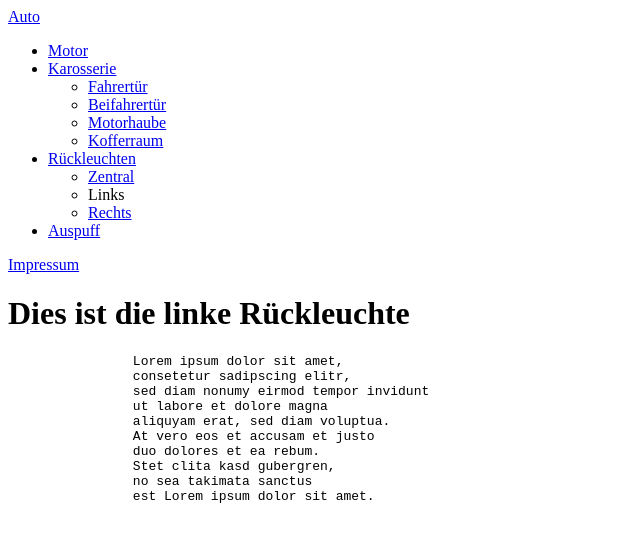
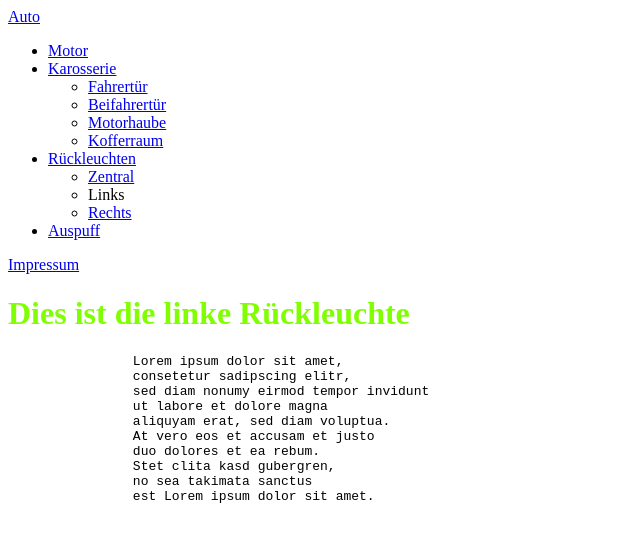
Before and after one commit to marmo1/webtech, a plain HTML site: page html/links.html in a window 1280 px wide. Shown: the whole page, without its empty margins (0-640 px from the left). Drawn offline with Linux system fonts and the light colour scheme; files that its build step writes are made by us from their sources.

Commit message:
update marmo

```diff
--- a/html/links.html
+++ b/html/links.html
@@ -3,6 +3,8 @@
 	<head>
 		<meta charset="utf-8">
 		<title>Linke Rückleuchte</title>
+		<link rel="stylesheet" type="text/css" href="main.css">
+		<link rel="script" href="main.js">
 	</head>
 	<body>
 		<nav>
--- /dev/null
+++ b/main.css
@@ -0,0 +1,7 @@
+/*  GENERALL STUFF */
+h1{
+    color: chartreuse;
+}
+
+
+/* SITE'S*/
```
Also changed, not shown: html/auspuff.html (+2 -0 lines), html/beifahrertuer.html (+2 -0 lines), html/fahrertuer.html (+2 -0 lines), html/impressum.html (+2 -0 lines), html/karosserie.html (+2 -0 lines), html/kofferraum.html (+2 -0 lines), html/motor.html (+2 -0 lines), html/motorhaube.html (+2 -0 lines), html/rechts.html (+2 -0 lines), html/rueckleuchten.html (+2 -0 lines), html/zentral.html (+2 -0 lines), index.html (+2 -0 lines), main.js (added).
